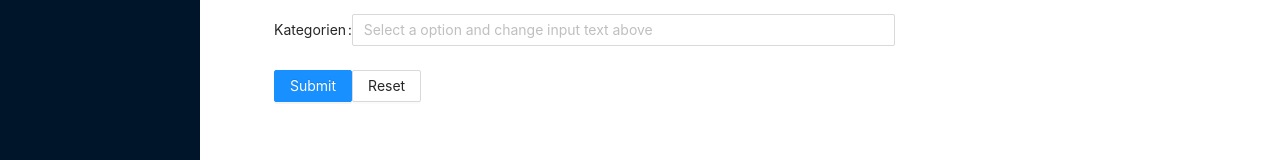
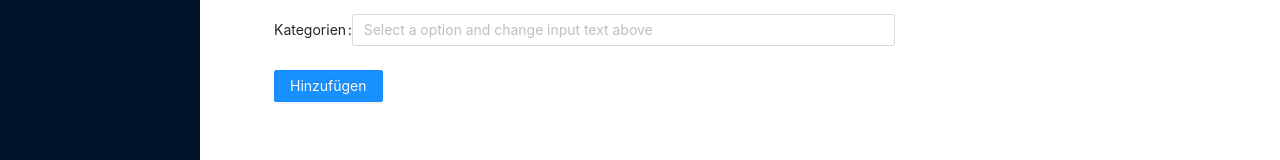
Before and after one commit to Fleits/finistik, a React (Create React App) app in the folder client/: page /add in a window 1280 px wide. Shown: the part 242-402 px from the top of the page. Built offline with nearby package versions, Linux system fonts and the light colour scheme.

Commit message:
reset form on successful submit

```diff
--- a/client/src/Components/Transaction/CreateTransactionForm.tsx
+++ b/client/src/Components/Transaction/CreateTransactionForm.tsx
@@ -2,11 +2,13 @@ import React from 'react';
 import {
   Form, Input, InputNumber, DatePicker, Button, Select
 } from 'antd';
+import { FormInstance } from 'antd/lib/form';
 import { Moment } from 'moment';
 import { Category } from 'Model';
 import { Today } from 'Helper/Format';
 
 type Props = {
+  form: FormInstance
   categoriesLoading: boolean
   categories: Category[]
   onSubmit: (values: FormValues) => void
@@ -16,12 +18,18 @@ type FormValues = {
   date: Moment, amount: number, detail: string, categories: string[]
 };
 
-function CreateTransactionForm({ categoriesLoading, categories, onSubmit }: Props)
+function CreateTransactionForm({
+  form, categoriesLoading, categories, onSubmit
+}: Props)
 {
-  const [form] = Form.useForm();
-
   return (
-    <Form form={form} onFinish={onSubmit} layout='horizontal' labelCol={{ span: 2 }} wrapperCol={{ span: 14 }}>
+    <Form
+      form={form}
+      onFinish={onSubmit}
+      layout='horizontal'
+      labelCol={{ span: 2 }}
+      wrapperCol={{ span: 14 }}
+    >
       <Form.Item name='date' label='Datum' initialValue={Today}>
         <DatePicker defaultValue={Today} />
       </Form.Item>
@@ -43,10 +51,7 @@ function CreateTransactionForm({ categoriesLoading, categories, onSubmit }: Prop
       </Form.Item>
       <Form.Item>
         <Button type='primary' htmlType='submit'>
-          Submit
-        </Button>
-        <Button htmlType='button'>
-          Reset
+          Hinzufügen
         </Button>
       </Form.Item>
     </Form>
--- a/client/src/Components/Transaction/CreateTransactionPage.tsx
+++ b/client/src/Components/Transaction/CreateTransactionPage.tsx
@@ -1,5 +1,6 @@
 import React from 'react';
 import { useQuery, gql, useMutation } from '@apollo/client';
+import { Form } from 'antd';
 import { toValidAmount } from 'Helper/Converter';
 import { Notify } from 'Components/Notify';
 import { GetCategories } from 'Components/Category/Query';
@@ -26,10 +27,15 @@ const AddTransaction = gql`
 
 function CreateTransactionPage()
 {
+  const [form] = Form.useForm();
   const { loading: categoriesLoading, data: { categories: availableCategories = [] } = {} } = useQuery(GetCategories);
   const [addTransaction] = useMutation(AddTransaction, {
     refetchQueries: [{ query: GetTransactions }],
-    onCompleted: () => Notify.success('Ausgabe gebucht'),
+    onCompleted: () =>
+    {
+      Notify.success('Ausgabe gebucht');
+      form.resetFields();
+    },
     onError: () => Notify.error('Fehler beim Erstellen der Buchung :(')
   });
 
@@ -49,6 +55,7 @@ function CreateTransactionPage()
 
   return (
     <CreateTransactionForm
+      form={form}
       categoriesLoading={categoriesLoading}
       categories={availableCategories}
       onSubmit={handleSubmit}
```
